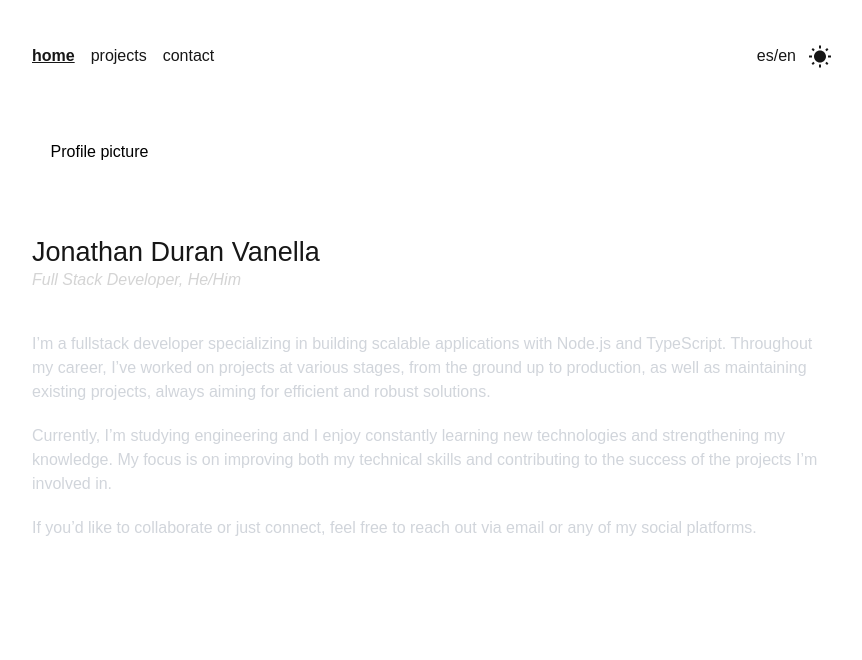
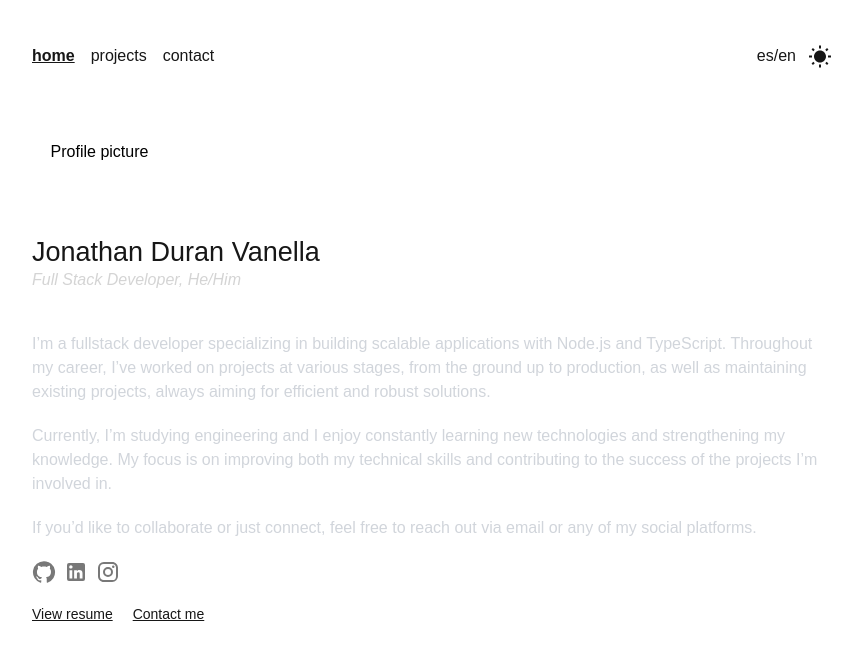
Before and after one commit to jonathanduran7/duranvanella, a Next.js app: page / in a window 1280 px wide. Shown: the top 660 px of the page, without its empty margins (208-1070 px from the left). Built offline with nearby package versions, Linux system fonts and the light colour scheme.

Commit message:
add description

```diff
--- /dev/null
+++ b/app/components/description.tsx
@@ -0,0 +1,34 @@
+import GitHubIcon from '@mui/icons-material/GitHub';
+import LinkedInIcon from '@mui/icons-material/LinkedIn';
+import InstagramIcon from '@mui/icons-material/Instagram';
+
+export default function Description() {
+  return (
+    <>
+      <div className="mt-[40px] text-[#d1d5db]">
+        <p>
+          I’m a fullstack developer specializing in building scalable applications with Node.js and TypeScript. Throughout my career, I’ve worked on projects at various stages, from the ground up to production, as well as maintaining existing projects, always aiming for efficient and robust solutions.
+        </p>
+
+        <p className="mt-5">
+          Currently, I’m studying engineering and I enjoy constantly learning new technologies and strengthening my knowledge. My focus is on improving both my technical skills and contributing to the success of the projects I’m involved in.
+        </p>
+
+        <p className="mt-5">
+          If you’d like to collaborate or just connect, feel free to reach out via email or any of my social platforms.
+        </p>
+      </div>
+
+      <div className='mt-5 flex gap-2'>
+        <GitHubIcon sx={{ fill: '#787878' }} className="cursor-pointer" />
+        <LinkedInIcon sx={{ fill: '#787878' }} className="cursor-pointer" />
+        <InstagramIcon sx={{ fill: '#787878' }} className="cursor-pointer" />
+      </div>
+
+      <div className="flex gap-5 mt-5 text-sm">
+        <p className="underline cursor-pointer">View resume</p>
+        <p className="underline cursor-pointer">Contact me</p>
+      </div>
+    </>
+  )
+}
--- a/app/page.tsx
+++ b/app/page.tsx
@@ -1,5 +1,6 @@
-import Navbar from "./components/navbar";
+import Navbar from "./ui/navbar";
 import Profile from "./components/profile";
+import Description from "./components/description";
 
 export default function Home() {
   return (
@@ -7,19 +8,7 @@ export default function Home() {
       <Navbar />
       <Profile />
 
-      <div className="mt-[40px] text-[#d1d5db]">
-        <p>
-          I’m a fullstack developer specializing in building scalable applications with Node.js and TypeScript. Throughout my career, I’ve worked on projects at various stages, from the ground up to production, as well as maintaining existing projects, always aiming for efficient and robust solutions.
-        </p>
-
-        <p className="mt-5">
-          Currently, I’m studying engineering and I enjoy constantly learning new technologies and strengthening my knowledge. My focus is on improving both my technical skills and contributing to the success of the projects I’m involved in.
-        </p>
-
-        <p className="mt-5">
-          If you’d like to collaborate or just connect, feel free to reach out via email or any of my social platforms.
-        </p>
-      </div>
+      <Description />
     </div>
   );
 }
--- a/tailwind.config.ts
+++ b/tailwind.config.ts
@@ -17,6 +17,7 @@ const config: Config = {
       },
     },
     fontSize: {
+      xs: ['12px', '16px'],
       sm: ['14px', '20px'],
       base: ['16px', '24px'],
       lg: ['20px', '28px'],
```
Also changed, not shown: app/ui/navbar.tsx (renamed from app/components/navbar.tsx).
